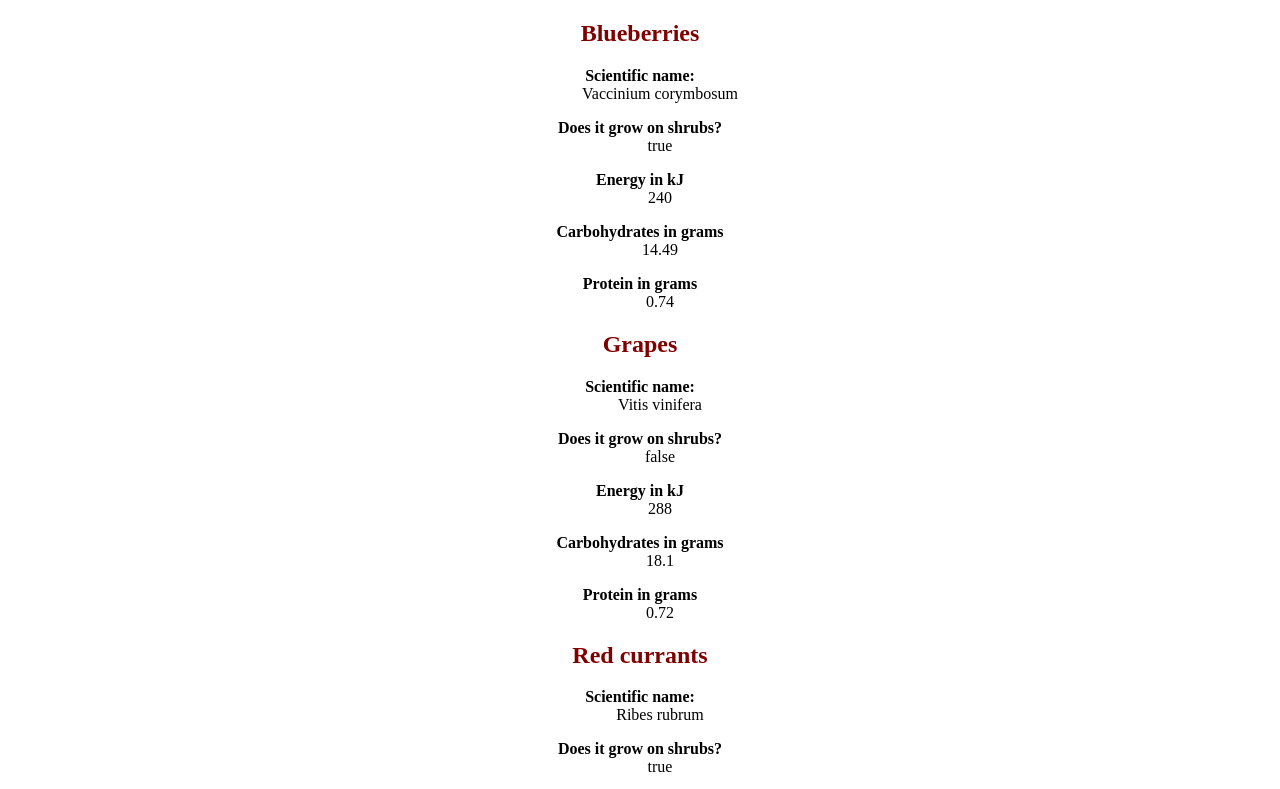
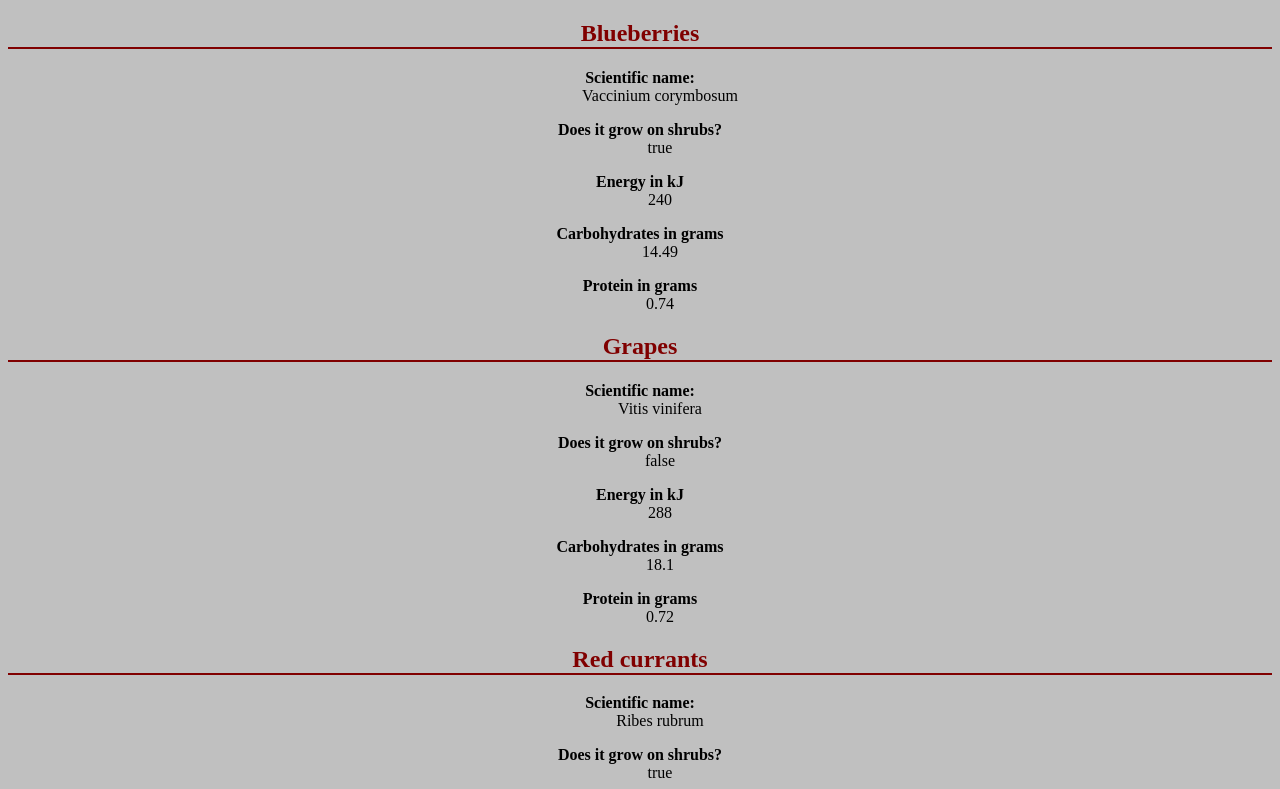
Before and after one commit to marissagodwin/dsn1676-assignment-4, a plain HTML site: page index.html in a window 1280 px wide. Shown: the top 789 px of the page. Drawn offline with Linux system fonts and the light colour scheme.

Commit message:
styling with css

```diff
--- a/css/main.css
+++ b/css/main.css
@@ -20,6 +20,7 @@ html {
 h2 {
     color: maroon;
     text-align: center;
+    border-bottom: 2px solid;
 }
 
 dt {
@@ -30,3 +31,7 @@ dt {
 dl {
     text-align: center;
 }
+
+body {
+    background-color: #C0C0C0;
+}
```
